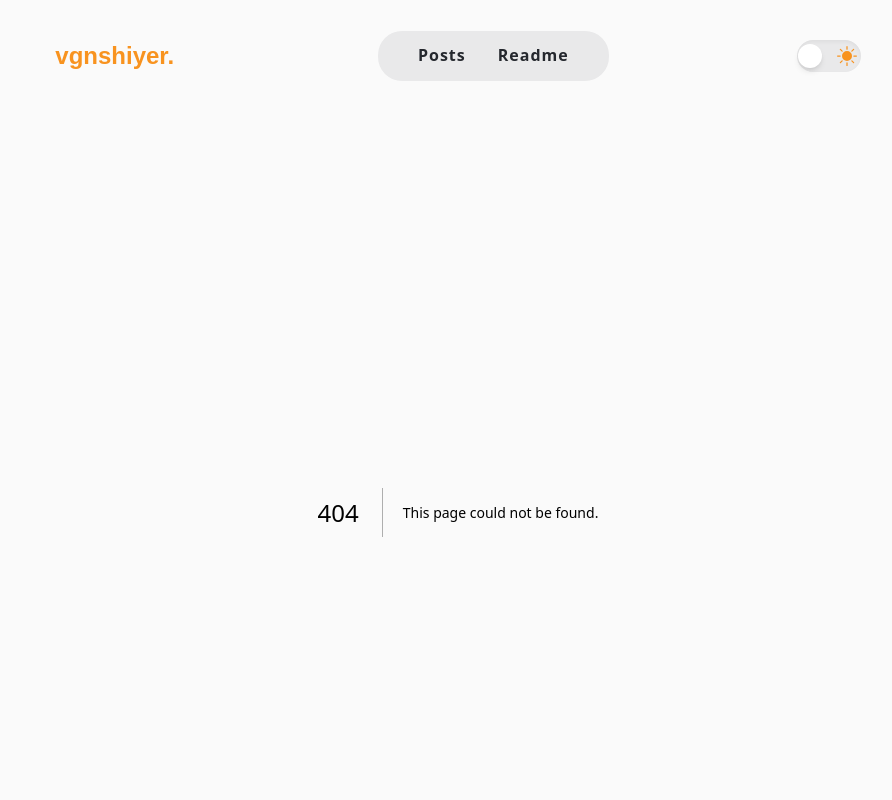
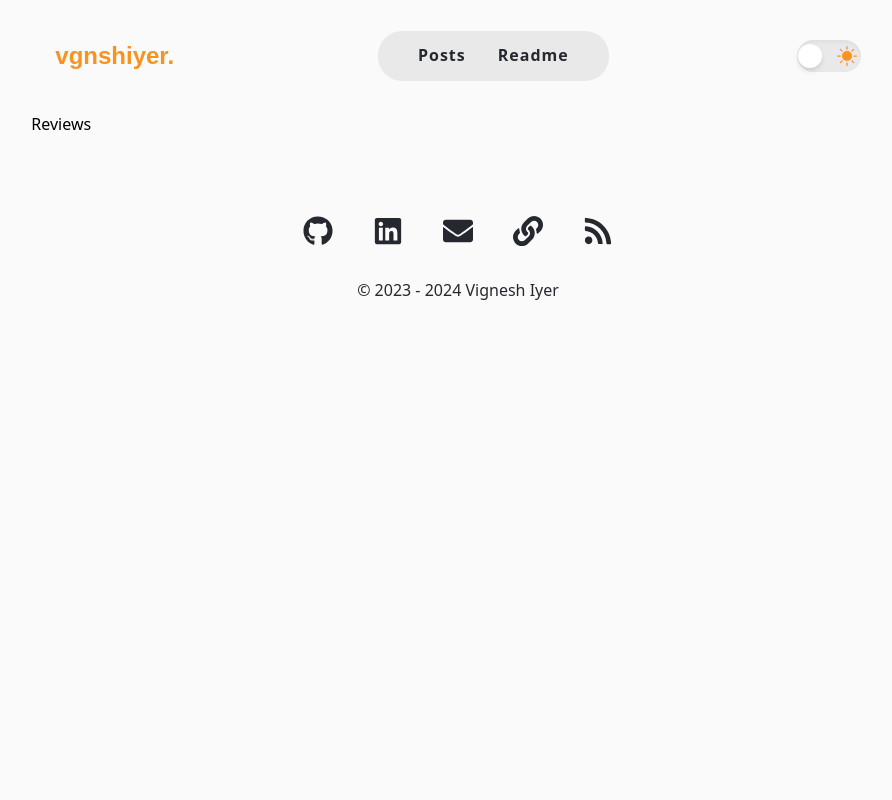
Before and after one commit to vgnshiyer/vgnshiyer.github.io, a Next.js app: page /reviews in a window 1280 px wide. Before the commit this address had no page. Shown: the top 800 px of the page, without its empty margins (182-1074 px from the left). Built offline with nearby package versions, Linux system fonts and the light colour scheme.

Commit message:
feat: added new now page and reviews page

```diff
--- /dev/null
+++ b/app/now/page.tsx
@@ -0,0 +1,11 @@
+import React from "react";
+
+const Now = () => {
+  return (
+    <div>
+      <h1>Now</h1>
+    </div>
+  );
+};
+
+export default Now;
--- /dev/null
+++ b/app/reviews/page.tsx
@@ -0,0 +1,11 @@
+import React from "react";
+
+const Reviews = () => {
+  return (
+    <div>
+      <h1>Reviews</h1>
+    </div>
+  );
+};
+
+export default Reviews;
```
